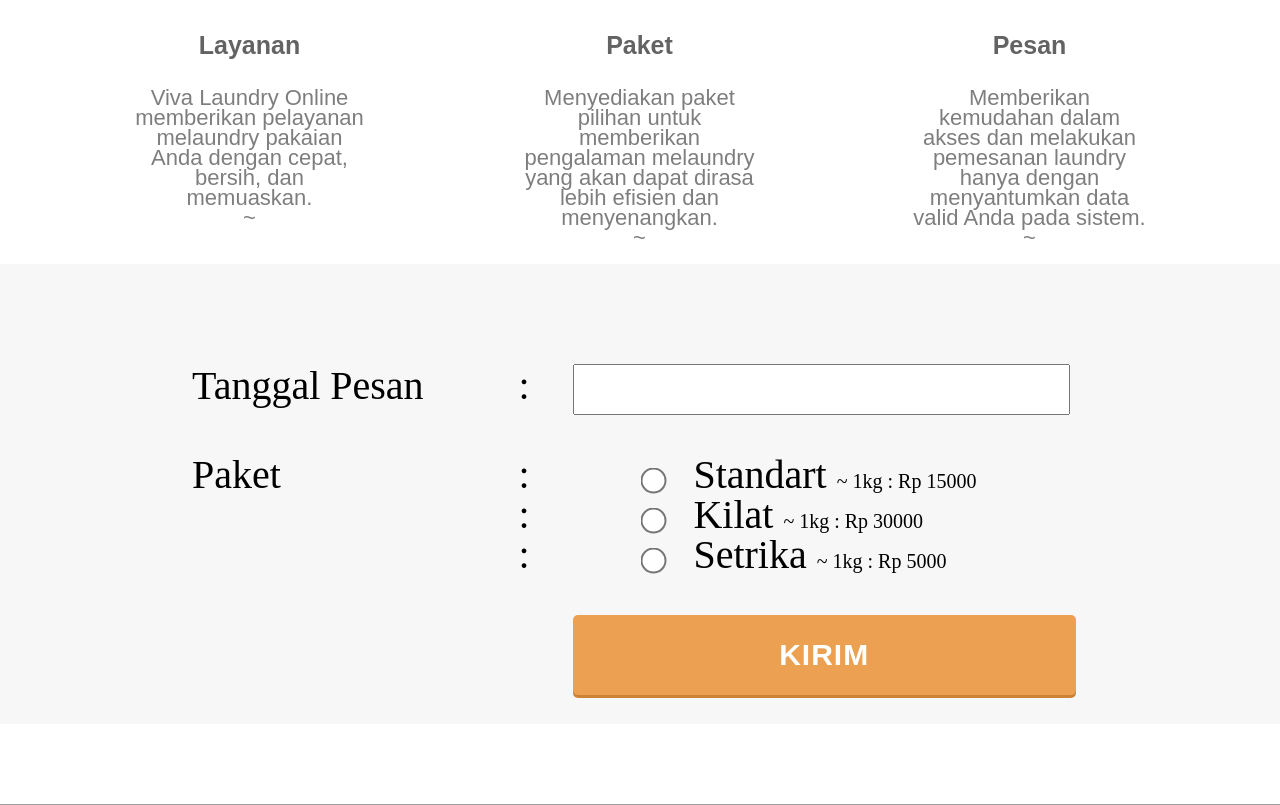
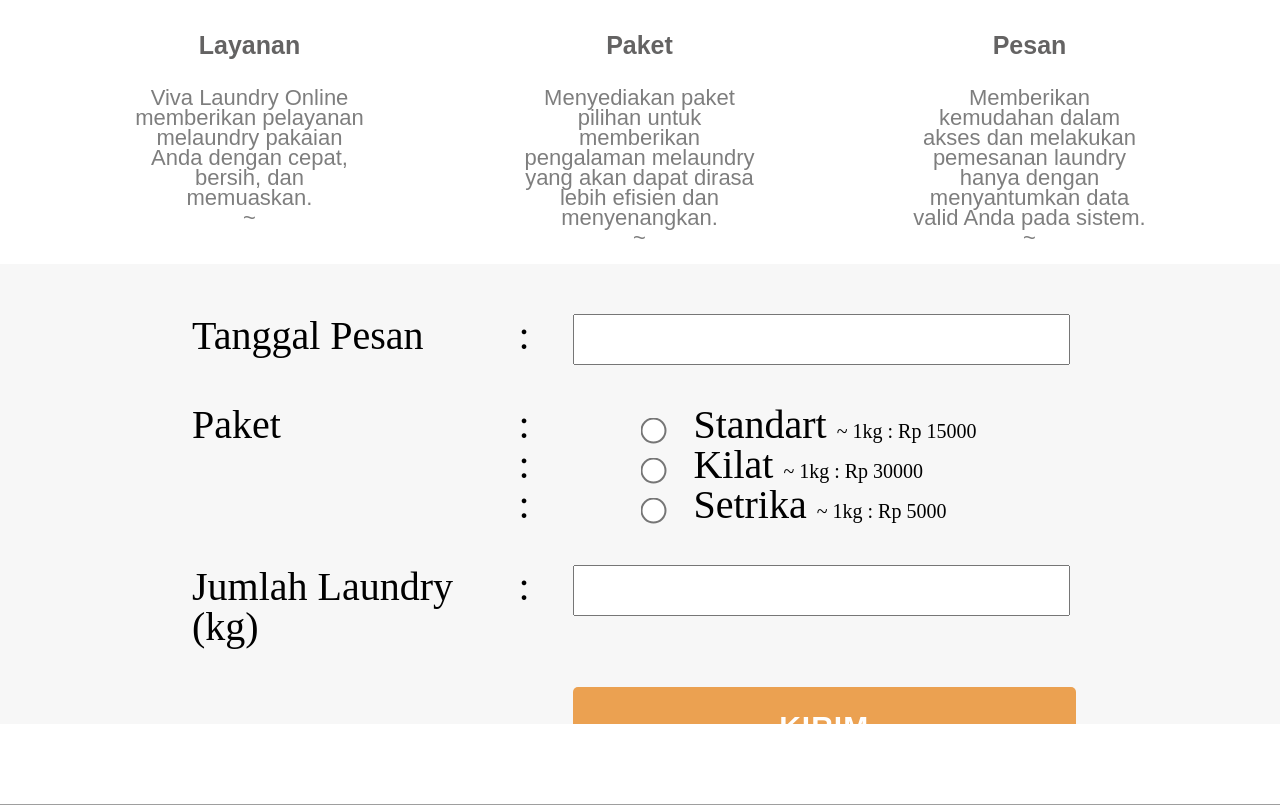
Before and after one commit to lordfhi/vivalo, a PHP site: page /vivalo/page/page-customer.php in a window 1280 px wide. Shown: the part 1426-2231 px from the top of the page. Run offline with PHP 8.4, Linux system fonts and the light colour scheme; a user stored in the database is signed in; data comes from the database, SQL or seed files in the repository; some libraries are stand-ins or nearby versions; some web fonts are replaced; grey boxes are pictures that could not be loaded.

Commit message:
update customer total & data laundry counting

```diff
--- a/index.php
+++ b/index.php
@@ -24,7 +24,7 @@
             <li><a href="page/page-profilecostumer.php">Profil</a></li>
             <li><a href="page/page-pengaturan.php">Pengaturan</a></li>
             <li><a href="#">Tentang</a></li>
-            <?= (cekLoginAuth() ? "<li><a href='action/logout.php'>Keluar</a></li>" : "<li><a href='page-register.php'>Masuk</a></li>") ?>
+            <?= (cekLoginAuth() ? "<li><a href='".APP_URL."page/action/logout.php'>Keluar</a></li>" : "<li><a href='".APP_URL."page/page-register.php'>Masuk</a></li>") ?>
           </ul>
         </nav>
       </div>
--- a/page/action/pesan.php
+++ b/page/action/pesan.php
@@ -5,15 +5,16 @@
 $id_konsumen = $_SESSION["user_info"]["id_konsumen"];
 $kd_paket = $_POST["paket"];
 $date = date("Y-m-d", strtotime($_POST["datepicker"]));
+$jumlah_laundry = $_POST["jumlah_laundry"];
 
 // Simpan data pesanan ke DB
-$saveAct = $db->query("INSERT INTO `vivalo_pemesanan`(`id_konsumen`, `kd_paket`, `date`) VALUES ('$id_konsumen', '$kd_paket', '$date')");
+$saveAct = $db->query("INSERT INTO `vivalo_pemesanan`(`id_konsumen`, `kd_paket`, `date`, `jumlah_laundry`, `total`) VALUES ('$id_konsumen', '$kd_paket', '$date', '$jumlah_laundry', '1')");
 if ($saveAct)
 {
 
 	// Simpan ke DB laporan pemasukan
 	$kd_pemesanan = $db->last_id();
-	$db->query("INSERT INTO `vivalo_laporan_pemasukan`(`kd_pemesanan`, `status`) VALUES ('$kd_pemesanan','??')");
+	$db->query("INSERT INTO `vivalo_laporan_pemasukan`(`kd_pemesanan`, `status`) VALUES ('$kd_pemesanan','pending')");
 
 	include_once realpath(__DIR__."/../")."/page-sukses-pesan.php";
 }
--- a/page/page-customer.php
+++ b/page/page-customer.php
@@ -73,7 +73,7 @@
 	<br>
 
   <section class="call_to_action">
-    <div class="" style="padding-top: 100px;">
+    <div class="" style="padding-top: 50px;">
       <section class="">
         <form method="post" class="" action="<?= APP_URL ?>page/action/pesan.php" style="font-size: 30pt; padding-left: 15%;" id="formPesanan">
           <table style="width: 80%;" border="1">
@@ -92,6 +92,14 @@
               <td style="width: 45%; padding-left: 8%;" align="left"><input type="radio" name="paket" value="<?= $paket[0] ?>" style="transform: scale(2);">&nbsp;&nbsp;&nbsp;<?= $paket[1] ?> <small style="font-size: 15pt;">~ 1kg : Rp <?= $paket[2] ?></small></td>
             </tr>
             <?php endforeach ?>
+            <tr>
+              <td colspan="3">&nbsp;</td>
+            </tr>
+            <tr>
+              <td style="width: 30%;">Jumlah Laundry (kg)</td>
+              <td style="width: 5%">:</td>
+              <td style="width: 45%"><input autocomplete="off" type="number" name="jumlah_laundry" id="jumlah_laundry" style="font-size: 30pt; width: 100%;"></td>
+            </tr>
             <tr>
               <td colspan="3">&nbsp;</td>
             </tr>
```
Also changed, not shown: page/admin/data_laundry.php (+6 -6 lines).
